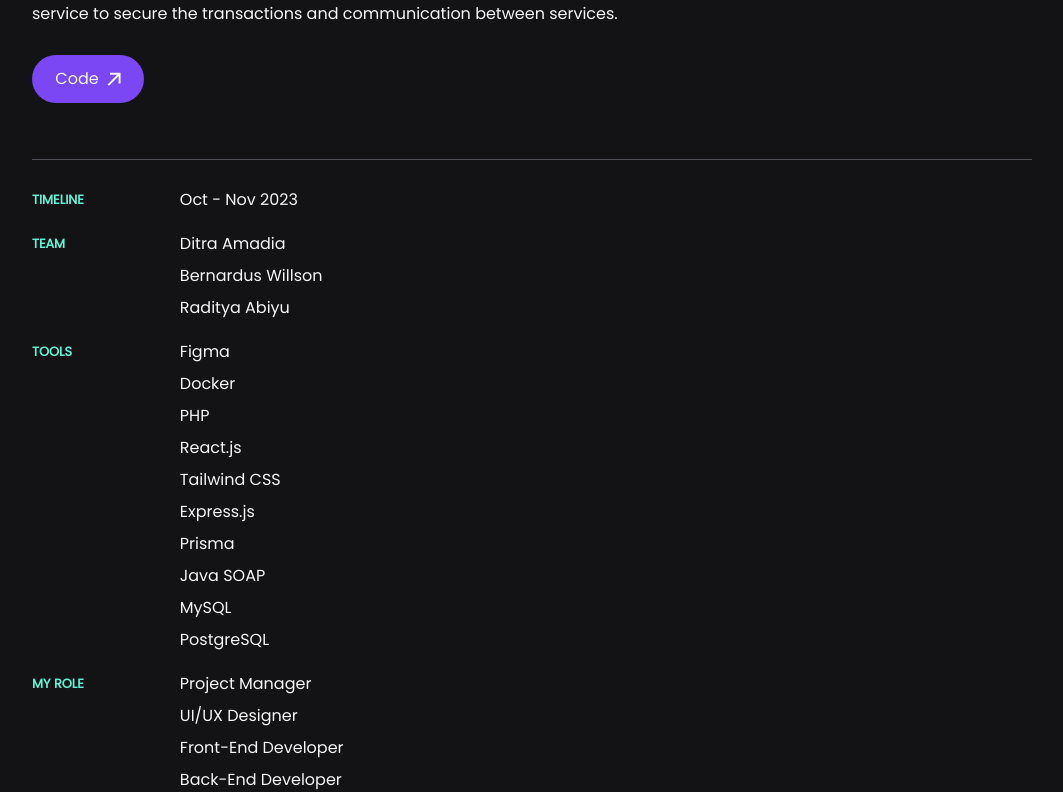
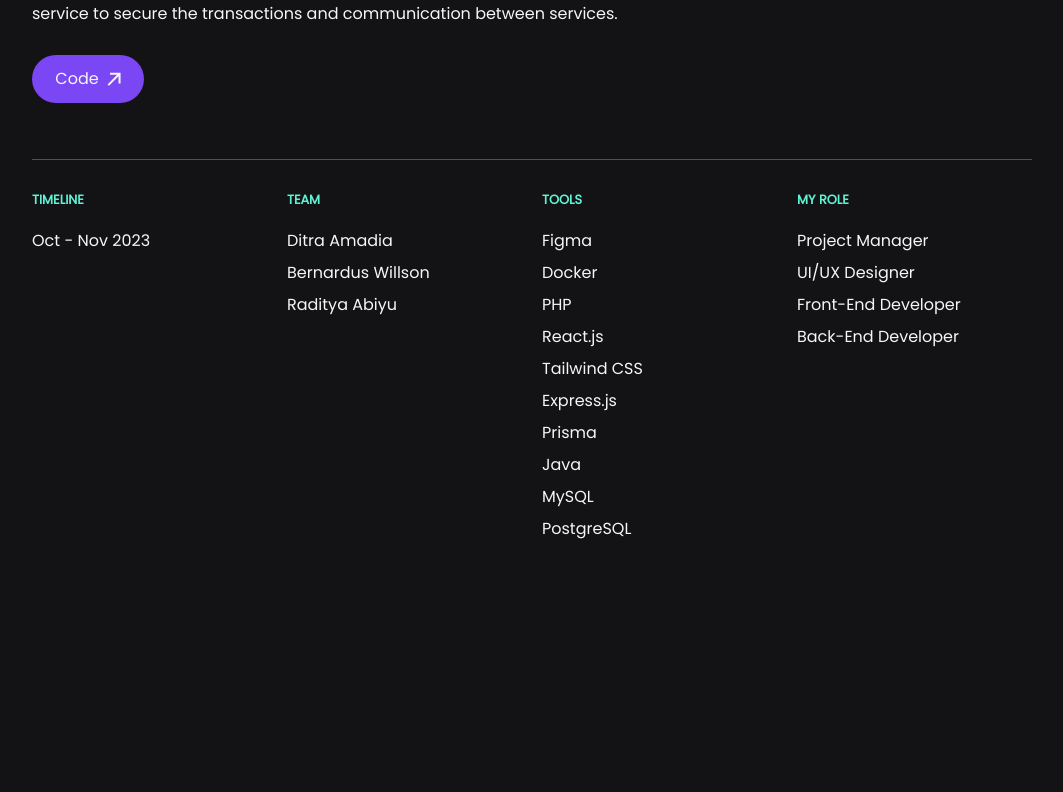
Before and after one commit to ditramadia/portdia, a Next.js app: page /projects/toco in a window 1280 px wide. Shown: the part 1254-2046 px from the top of the page, without its empty margins (108-1171 px from the left). After the commit the page ends 1851 px from the top, so only its background shows below. Built offline with nearby package versions, Linux system fonts and the light colour scheme.

Commit message:
feat: add project details component

```diff
--- a/src/app/projects/toco/page.tsx
+++ b/src/app/projects/toco/page.tsx
@@ -1,11 +1,10 @@
 'use client';
 
-import SolidButton from "@/components/atom/SolidButton";
 import NavbarBack from "@/components/organism/NavbarBack";
-import ProjectContent from "@/components/organism/ProjectContent";
 import ProjectThumbnail from "@/components/organism/ProjectThumbnail";
 import ProjectTitle from "@/components/organism/ProjectTitle";
-import Image from "next/image";
+import ProjectContent from "@/components/organism/ProjectContent";
+import ProjectDetails from "@/components/organism/ProjectDetails";
 
 function Toco() {
   const projectData = {
@@ -22,7 +21,33 @@ function Toco() {
       'We decided to create a language learning app where users can choose a variety of languages and then work through a series of video lessons and exercises to improve their vocabulary, phrases, grammar, and pronunciation. Users can track their progress over time. Admins are able to create courses, upload new video, create exercises, manage merchandise, and voucher codes. The transaction system uses gems as the currency and they are used to buy merchandises. We use a soap service to secure the transactions and communication between services.'
     ],
     code: 'https://github.com/ditramadia/toco',
-    site: ''
+    site: '',
+    details: {
+      timeline: 'Oct - Nov 2023',
+      team: [
+        'Ditra Amadia',
+        'Bernardus Willson',
+        'Raditya Abiyu'
+      ],
+      tools: [
+        'Figma',
+        'Docker',
+        'PHP',
+        'React.js',
+        'Tailwind CSS',
+        'Express.js',
+        'Prisma',
+        'Java',
+        'MySQL',
+        'PostgreSQL',
+      ],
+      roles: [
+        'Project Manager',
+        'UI/UX Designer',
+        'Front-End Developer',
+        'Back-End Developer',
+      ]
+    }
   }
 
   return (
@@ -38,7 +63,7 @@ function Toco() {
           alt={projectData.thumbnail.projectThumbnailAlt}
         />
 
-        <div className="max-w-[1000px] w-11/12 mx-auto">
+        <div className="max-w-[1000px] w-11/12 mb-14 mx-auto">
 
           <ProjectTitle
             title={projectData.heading.title}
@@ -54,51 +79,12 @@ function Toco() {
 
           <div className="w-full h-[1px] bg-outline mb-7" />
 
-          <div className="w-full h-fit flex flex-col gap-5">
-
-            <div className="w-full h-fit flex gap-5">
-              <span className="w-[150px] mt-[2px] label text-tertiary">TIMELINE</span>
-              <div className="w-full flex flex-col gap-2">
-                <span className="body text-on-surface">Oct - Nov 2023</span>
-              </div>
-            </div>
-
-            <div className="w-full h-fit flex gap-5">
-              <span className="w-[150px] mt-[2px] label text-tertiary">TEAM</span>
-              <div className="w-full flex flex-col gap-2">
-                <span className="body text-on-surface">Ditra Amadia</span>
-                <span className="body text-on-surface">Bernardus Willson</span>
-                <span className="body text-on-surface">Raditya Abiyu</span>
-              </div>
-            </div>
-
-            <div className="w-full h-fit flex gap-5">
-              <span className="w-[150px] mt-[2px] label text-tertiary">TOOLS</span>
-              <div className="w-full flex flex-col gap-2">
-                <span className="body text-on-surface">Figma</span>
-                <span className="body text-on-surface">Docker</span>
-                <span className="body text-on-surface">PHP</span>
-                <span className="body text-on-surface">React.js</span>
-                <span className="body text-on-surface">Tailwind CSS</span>
-                <span className="body text-on-surface">Express.js</span>
-                <span className="body text-on-surface">Prisma</span>
-                <span className="body text-on-surface">Java SOAP</span>
-                <span className="body text-on-surface">MySQL</span>
-                <span className="body text-on-surface">PostgreSQL</span>
-              </div>
-            </div>
-
-            <div className="w-full h-fit flex gap-5">
-              <span className="w-[150px] mt-[2px] label text-tertiary">MY ROLE</span>
-              <div className="w-full flex flex-col gap-2">
-                <span className="body text-on-surface">Project Manager</span>
-                <span className="body text-on-surface">UI/UX Designer</span>
-                <span className="body text-on-surface">Front-End Developer</span>
-                <span className="body text-on-surface">Back-End Developer</span>
-              </div>
-            </div>
-
-          </div>
+          <ProjectDetails
+            timeline={projectData.details.timeline}
+            team={projectData.details.team}
+            tools={projectData.details.tools}
+            roles={projectData.details.roles}
+          />
 
         </div>
 
--- /dev/null
+++ b/src/components/organism/ProjectDetails.tsx
@@ -0,0 +1,58 @@
+interface ProjectDetailsProps {
+  timeline: string,
+  team: string[],
+  tools: string[],
+  roles: string[]
+};
+
+function ProjectDetails(props: ProjectDetailsProps) {
+  const { timeline, team, tools, roles } = props;
+
+  return (
+    <div className="mb-14 w-full h-fit flex flex-col gap-5 md:flex-row">
+
+      <div className="w-full h-fit flex gap-5 md:flex-col">
+        <span className="w-[150px] mt-[2px] label text-tertiary">TIMELINE</span>
+        <div className="w-full flex flex-col gap-2">
+          <span className="body text-on-surface">{timeline}</span>
+        </div>
+      </div>
+
+      <div className="w-full h-fit flex gap-5 md:flex-col">
+        <span className="w-[150px] mt-[2px] label text-tertiary">TEAM</span>
+        <div className="w-full flex flex-col gap-2">
+          {
+            team.map((member, index) => (
+              <span key={index} className="body text-on-surface">{member}</span>
+            ))
+          }
+        </div>
+      </div>
+
+      <div className="w-full h-fit flex gap-5 md:flex-col">
+        <span className="w-[150px] mt-[2px] label text-tertiary">TOOLS</span>
+        <div className="w-full flex flex-col gap-2">
+          {
+            tools.map((tool, index) => (
+              <span key={index} className="body text-on-surface">{tool}</span>
+            ))
+          }
+        </div>
+      </div>
+
+      <div className="w-full h-fit flex gap-5 md:flex-col">
+        <span className="w-[150px] mt-[2px] label text-tertiary">MY ROLE</span>
+        <div className="w-full flex flex-col gap-2">
+          {
+            roles.map((role, index) => (
+              <span key={index} className="body text-on-surface">{role}</span>
+            ))
+          }
+        </div>
+      </div>
+
+    </div>
+  )
+}
+
+export default ProjectDetails
```
